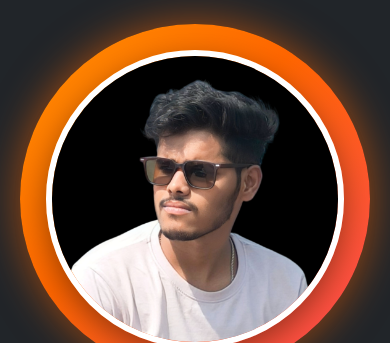
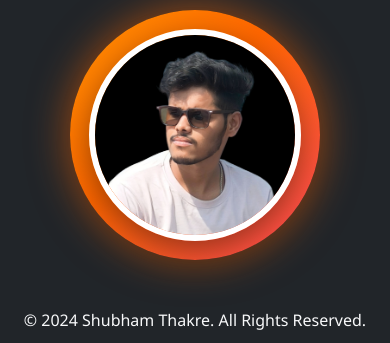
Before and after one commit to thakre2001/My-Portfolio, a plain HTML site: page index.html in a window 390 px wide. Shown: the part 480-823 px from the top of the page. Drawn offline with nearby package versions, Linux system fonts and the light colour scheme.

Commit message:
Updated code and bug fixes

```diff
--- a/index.html
+++ b/index.html
@@ -76,7 +76,7 @@
                 </div>
 
                 <!-- Right: Profile Image -->
-                <div class="col-md-6 text-center mt-5 mt-md-0">
+                <div class="col-md-6 text-center mt-4 mt-md-0">
                     <div class="image-wrapper mx-auto">
                         <img src="assets\my-image.png" alt="Shubham Thakre" class="profile-img">
                     </div>
--- a/style.css
+++ b/style.css
@@ -109,6 +109,7 @@ footer i:hover {
     animation: gradientMove 6s ease infinite;
     box-shadow: 0 0 40px rgba(255, 102, 0, 0.6);
 }
+
 
 /* Profile image */
 .profile-img {
@@ -237,3 +238,11 @@ footer i:hover {
     margin-bottom: 10px;
     color: #f4b400;
 }
+
+
+@media screen and (max-width:400px){
+    .image-wrapper{
+        width: 250px;
+        height: 250px;
+    }
+}
```
